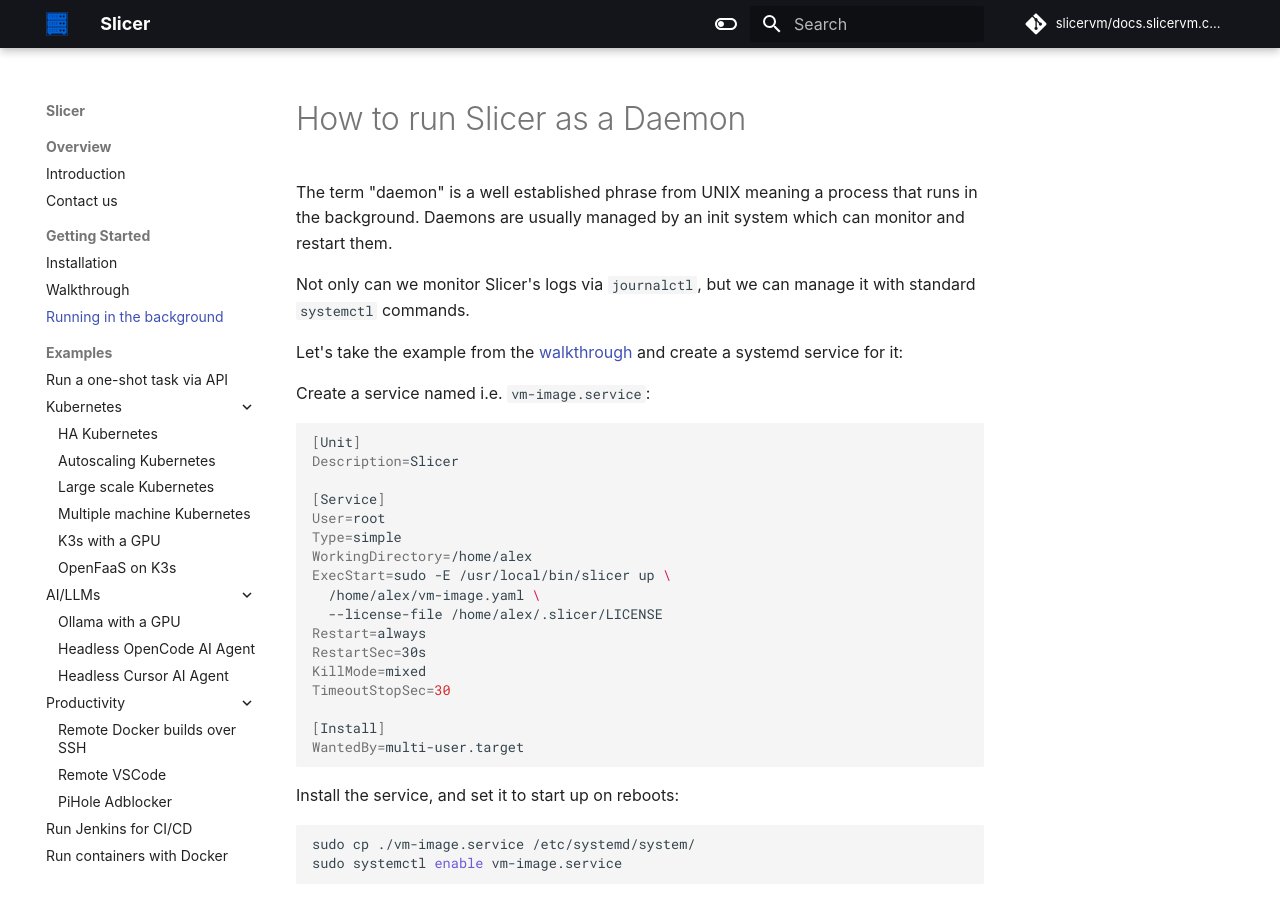
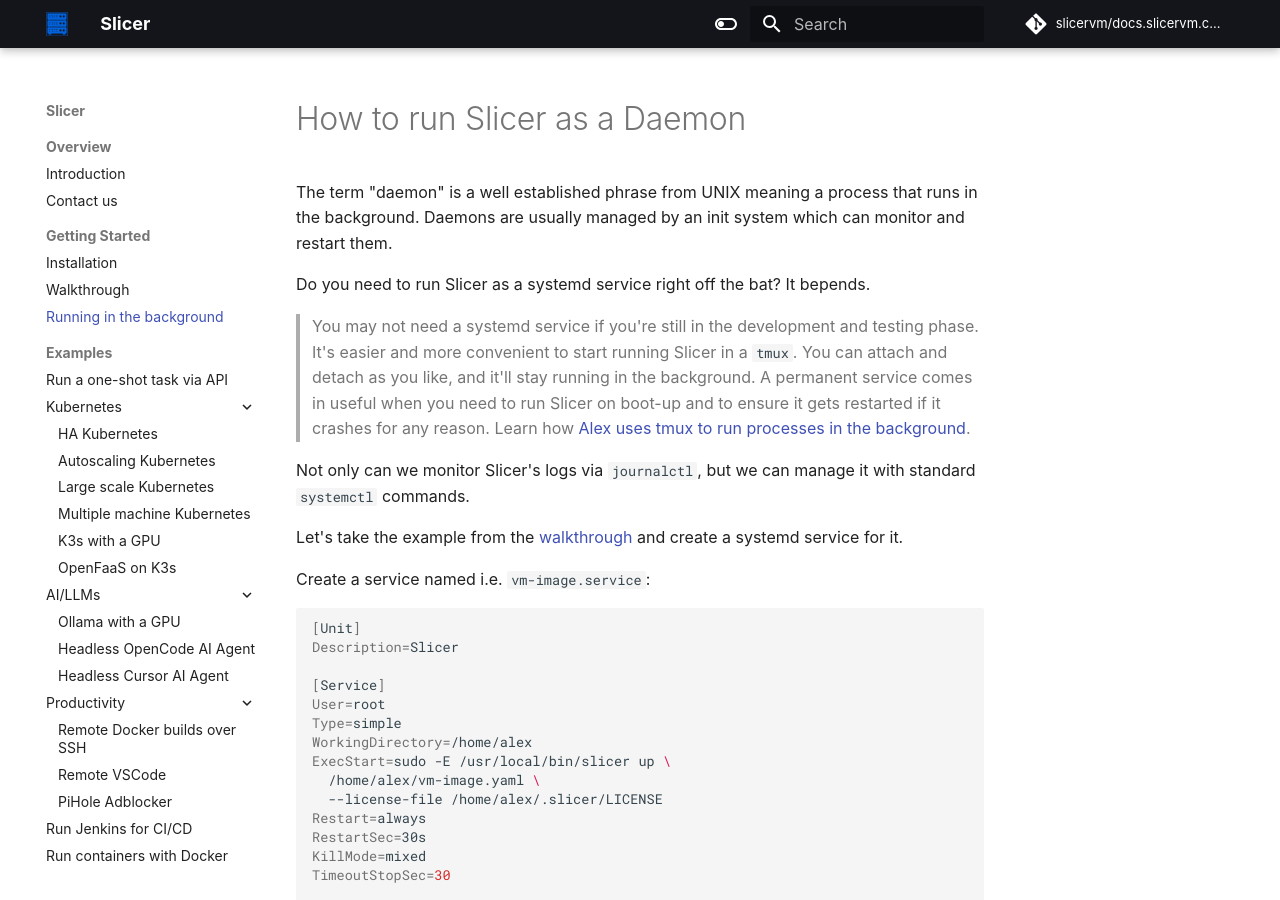
Before and after one commit to slicervm/docs.slicervm.com, an MkDocs documentation site: the page built from docs/getting-started/daemon.md, in a window 1280 px wide and 900 px high. Built offline with MkDocs 1.6.1 and Material for MkDocs 9.7.7, drawn with Linux system fonts in a browser that asks for light colours; some web fonts are replaced; comment, search, counter and statistics services are not loaded.

Commit message:
Minor wording
Signed-off-by: Alex Ellis (OpenFaaS Ltd) <alexellis2@gmail.com>

```diff
--- a/docs/getting-started/daemon.md
+++ b/docs/getting-started/daemon.md
@@ -2,9 +2,14 @@
 
 The term "daemon" is a well established phrase from UNIX meaning a process that runs in the background. Daemons are usually managed by an init system which can monitor and restart them.
 
+Do you need to run Slicer as a systemd service right off the bat? It bepends.
+
+> You may not need a systemd service if you're still in the development and testing phase.
+> It's easier and more convenient to start running Slicer in a `tmux`. You can attach and detach as you like, and it'll stay running in the background. A permanent service comes in useful when you need to run Slicer on boot-up and to ensure it gets restarted if it crashes for any reason. Learn how [Alex uses tmux to run processes in the background](https://www.youtube.com/watch?v=kOWlpUiYNlg).
+
 Not only can we monitor Slicer's logs via `journalctl`, but we can manage it with standard `systemctl` commands.
 
-Let's take the example from the [walkthrough](/getting-started/walkthrough) and create a systemd service for it:
+Let's take the example from the [walkthrough](/getting-started/walkthrough) and create a systemd service for it.
 
 Create a service named i.e. `vm-image.service`:
 
```
